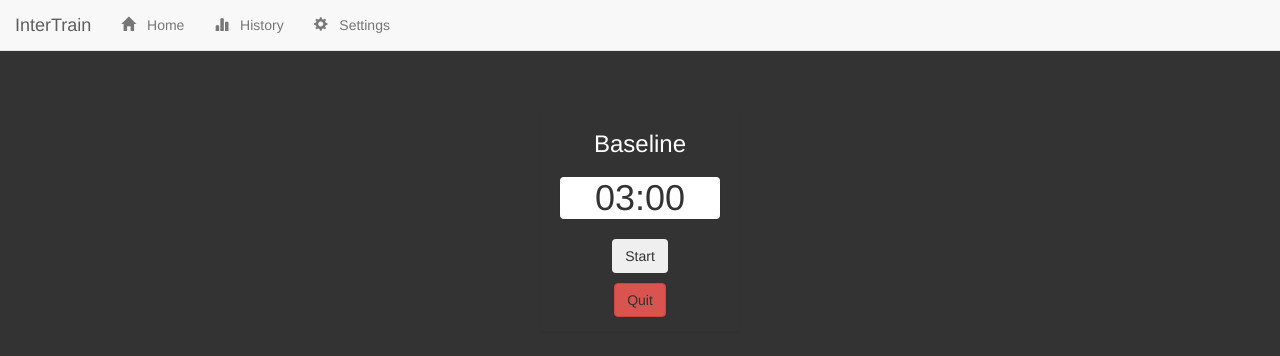
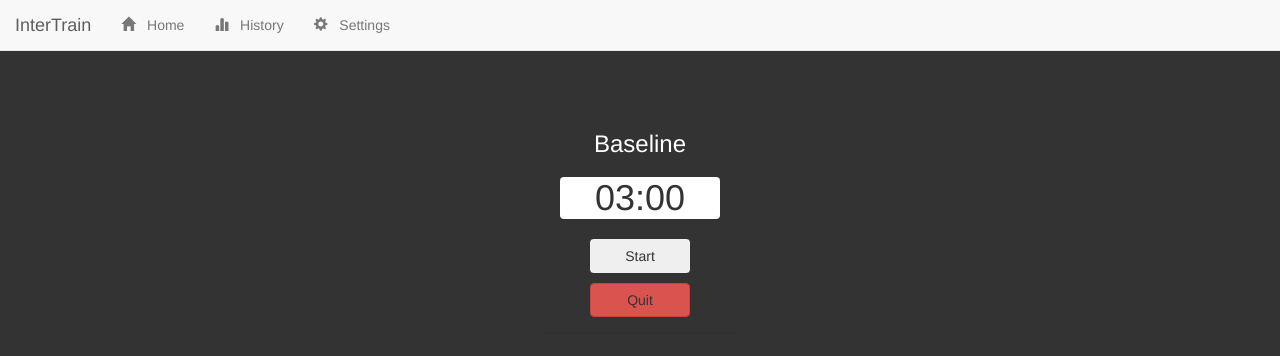
Before and after one commit to karenxiao/intertrain, a plain HTML site: page interval.html in a window 1280 px wide. Drawn offline with Linux system fonts and the light colour scheme.

Commit message:
making continue and quit buttons the same width

```diff
--- a/interval.html
+++ b/interval.html
@@ -62,9 +62,9 @@
             </div>
           </div>
 
-          <button id="toggle-timer"class="btn" onclick="ToggleTimer()">Start</button>
+          <button id="toggle-timer"class="btn" onclick="ToggleTimer()" style="width:100px;">Start</button>
           <p></p>
-        <a id="quitbutton" onclick="confirmQuit()" class="btn btn-danger"  style="color:rgb(51, 51, 51);">Quit</a>
+        <a id="quitbutton" onclick="confirmQuit()" class="btn btn-danger"  style="color:rgb(51, 51, 51); width:100px;">Quit</a>
         </div>
 
       </div>
```
